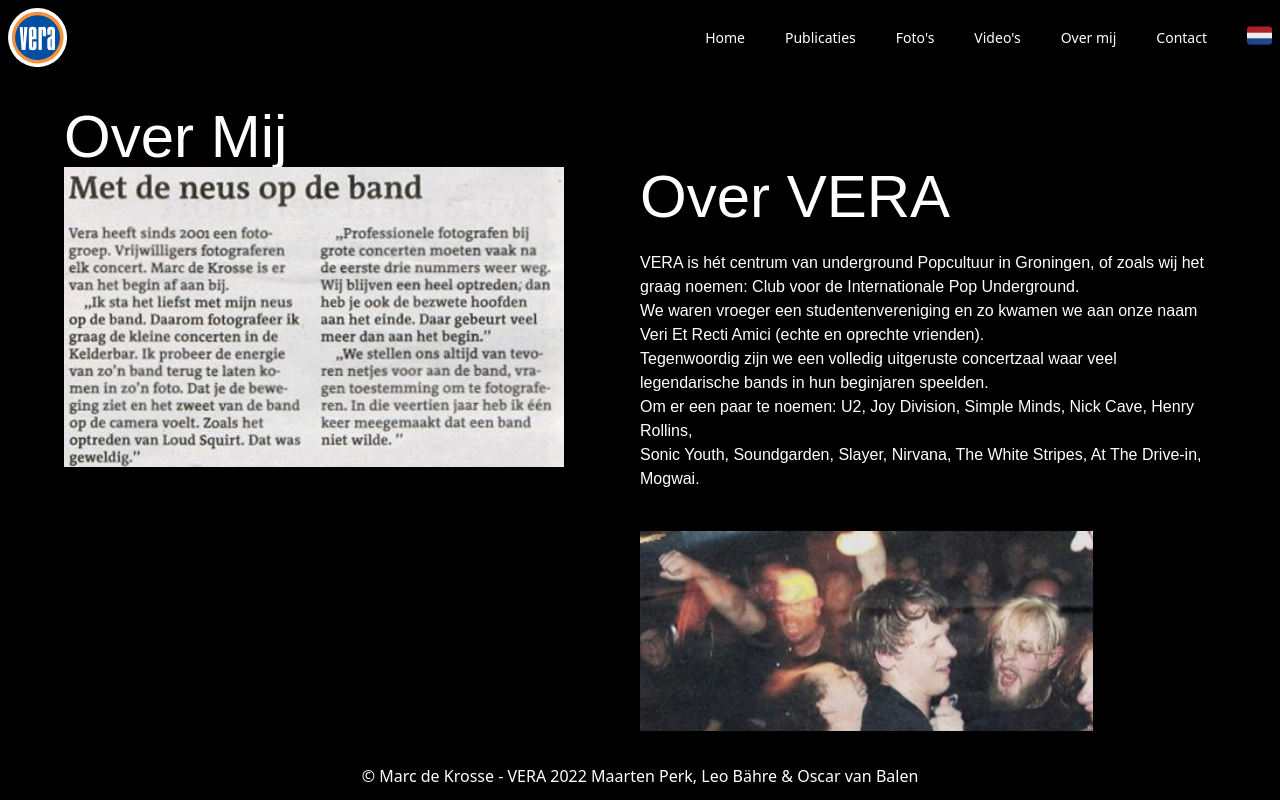
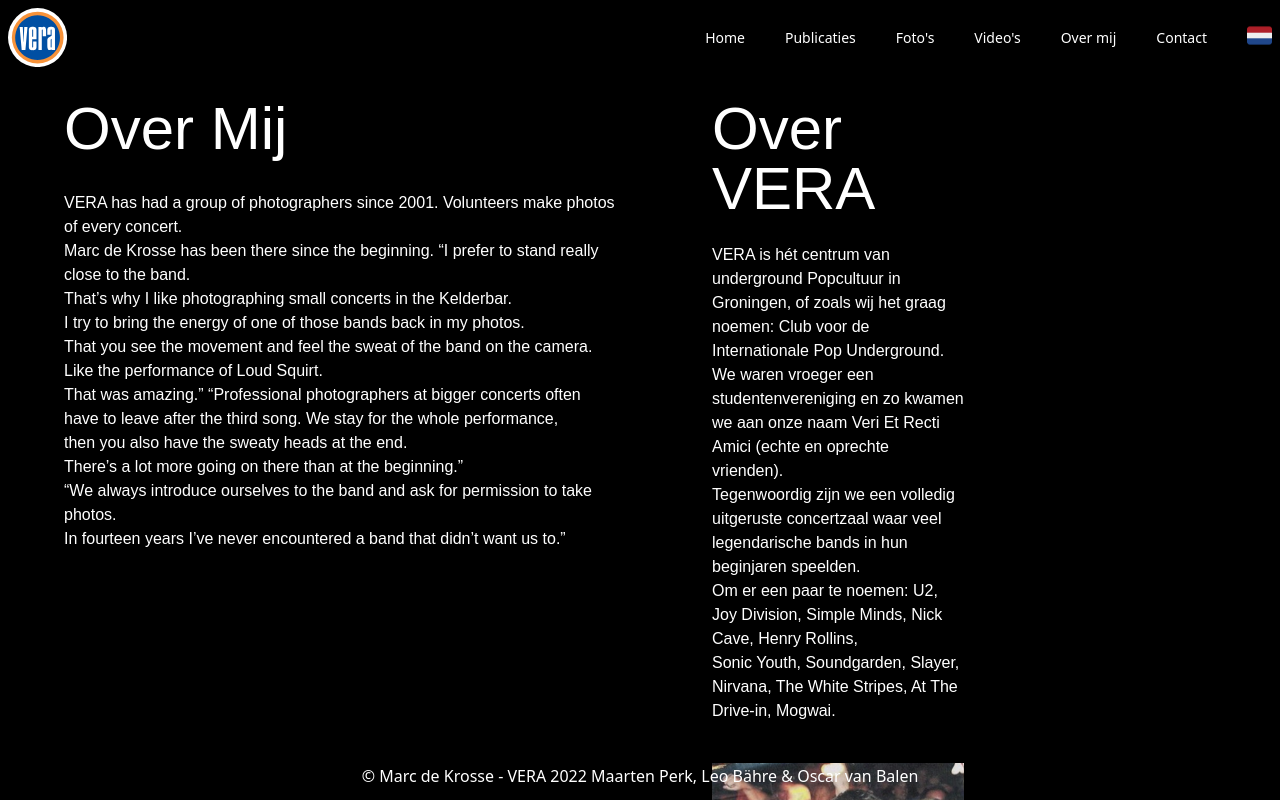
Before and after one commit to leobaehre/marc-website, a Next.js app: page /about in a window 1280 px wide. Built offline with nearby package versions, Linux system fonts and the light colour scheme; a web font is replaced by a local one.

Commit message:
Update 6 files

```diff
--- a/next.config.js
+++ b/next.config.js
@@ -1,3 +1,5 @@
+const path = require('path')
+
 /** @type {import('next').NextConfig} */
 const nextConfig = {
   reactStrictMode: true,
@@ -20,4 +22,17 @@
 
     return config
   },
+
+
+  exportPathMap: async function () {
+    return {
+      '/images/[folder]': { page: '/images/[folder]' },
+      '/images/[folder]/[image]': { page: '/images/[folder]/[image]' }
+    }
+
+  },
+
+  serverRuntimeConfig: {
+    imageFolders: 'images'
+  },
 }
--- a/package.json
+++ b/package.json
@@ -17,7 +17,8 @@
     "react": "18.2.0",
     "react-dom": "18.2.0",
     "react-easy-swipe": "^0.0.22",
-    "react-icons": "^4.7.1"
+    "react-icons": "^4.7.1",
+    "react-router-dom": "^6.8.0"
   },
   "devDependencies": {
     "@svgr/webpack": "^6.5.1",
--- a/pages/about.js
+++ b/pages/about.js
@@ -16,29 +16,52 @@
       </Head>
       <main className="bg-black h-screen overflow-hidden">
         <Header />
-        <div className="pt-8 pl-16">
-          <h1 className="text-white font-10xl text-6xl font-azo-sans-web">
+        <div className="grid grid-cols-2 gap-4 pt-6">
+          <div className="pl-16">
+            <h1 className="text-white font-10xl text-6xl font-azo-sans-web pb-8">
               Over Mij
             </h1>
+            <p className="text-white font-10xl font-azo-sans-web">
+              VERA has had a group of photographers since 2001. Volunteers make
+              photos of every concert.
+              <br /> Marc de Krosse has been there since the beginning. “I
+              prefer to stand really close to the band.
+              <br /> That’s why I like photographing small concerts in the
+              Kelderbar.
+              <br /> I try to bring the energy of one of those bands back in my
+              photos.
+              <br /> That you see the movement and feel the sweat of the band on
+              the camera.
+              <br /> Like the performance of Loud Squirt.
+              <br /> That was amazing.” “Professional photographers at bigger
+              concerts often <br />
+              have to leave after the third song. We stay for the whole
+              performance, <br />
+              then you also have the sweaty heads at the end.
+              <br /> There’s a lot more going on there than at the beginning.”
+              <br />
+              “We always introduce ourselves to the band and ask for permission
+              to take photos.
+              <br /> In fourteen years I’ve never encountered a band that didn’t
+              want us to.”
+            </p>
           </div>
           <div className="grid grid-cols-2 px-16">
-          <div ClassName="mt-10">
-            <Image src={Lul} width={500} height={300} alt="a" />
-          </div>
-
             <div>
-            <h2 className="text-white font-azo-sans-web text-6xl">Over VERA</h2>
+              <h2 className="text-white font-azo-sans-web text-6xl">
+                Over VERA
+              </h2>
 
               <p className="text-white font-azo-sans-web pt-6 pb-10">
                 VERA is hét centrum van underground Popcultuur in Groningen, of
                 zoals wij het graag noemen: Club voor de Internationale Pop
                 Underground.
                 <br />
-              We waren vroeger een studentenvereniging en zo kwamen we aan onze
-              naam Veri Et Recti Amici (echte en oprechte vrienden).
+                We waren vroeger een studentenvereniging en zo kwamen we aan
+                onze naam Veri Et Recti Amici (echte en oprechte vrienden).
                 <br />
-              Tegenwoordig zijn we een volledig uitgeruste concertzaal waar veel
-              legendarische bands in hun beginjaren speelden.
+                Tegenwoordig zijn we een volledig uitgeruste concertzaal waar
+                veel legendarische bands in hun beginjaren speelden.
                 <br />
                 Om er een paar te noemen: U2, Joy Division, Simple Minds, Nick
                 Cave, Henry Rollins, <br />
@@ -48,7 +71,7 @@
               <Image src={Imaage} width={453} height={200} alt="a" />
             </div>
           </div>
-
+        </div>
         <Footer />
       </main>
     </div>
--- a/pages/gallery.js
+++ b/pages/gallery.js
@@ -7,7 +7,17 @@
 import GalleryBuilder from "../components/gallerybuilder";
 import Slideshow from "../components/slideshow";
 
+import Disk from "../public/music-disk.jpg";
+
 export default function Gallery() {
+  const disks = [];
+
+  for (let i = 0; i < 16; i++) {
+    disks.push(Disk);
+  }
+
+  console.log(disks);
+
   return (
     <div>
       <Head>
@@ -21,13 +31,12 @@
         />
         <link
           rel="stylesheet"
-          href="https://fonts.googleapis.com/css2?family=Inter:wght@300;400;500;600;700&display=swap"
-        />
-        <link
-          rel="stylesheet"
           href="https://cdn.jsdelivr.net/npm/tw-elements/dist/css/index.min.css"
         />
-        <script src="https://cdn.jsdelivr.net/npm/tw-elements/dist/js/index.min.js" async></script>
+        <script
+          src="https://cdn.jsdelivr.net/npm/tw-elements/dist/js/index.min.js"
+          async
+        ></script>
       </Head>
 
       <main className="bg-black overflow-hidden">
@@ -38,8 +47,22 @@
             Gallerij
           </h1>
         </div>
-        <Slideshow />
-        <GalleryBuilder />
+
+        <div className="grid grid-cols-4 gap-4">
+          {disks.map((value, index) => {
+            return (
+              <>
+                <div className="w-4 h-4"></div>
+                <Image
+                  src={value.src}
+                  alt="disk ${index}"
+                  height={200}
+                  width={200}
+                />
+              </>
+            );
+          })}
+        </div>
 
         <Footer />
       </main>
```
Also changed, not shown: public/music-disk.jpg (added), 1 other file (tests, documents, lock files or other folders). Lines whose indentation alone changed are shown as unchanged.
